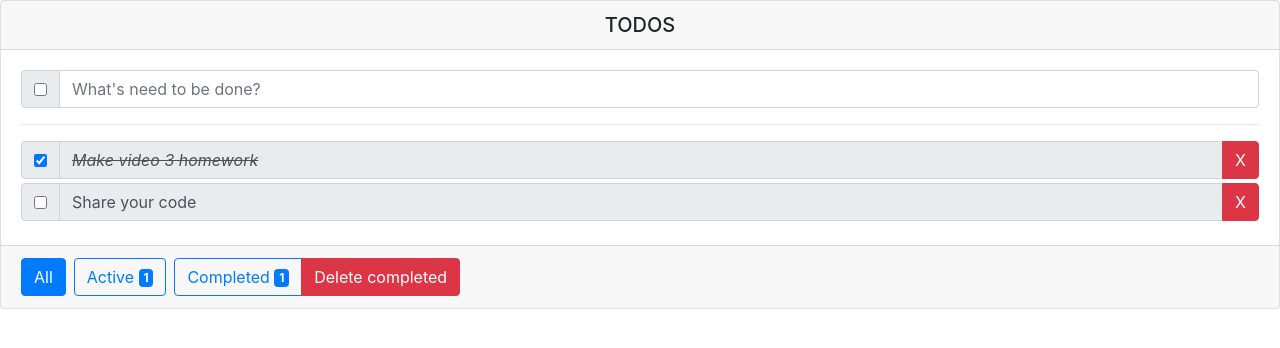
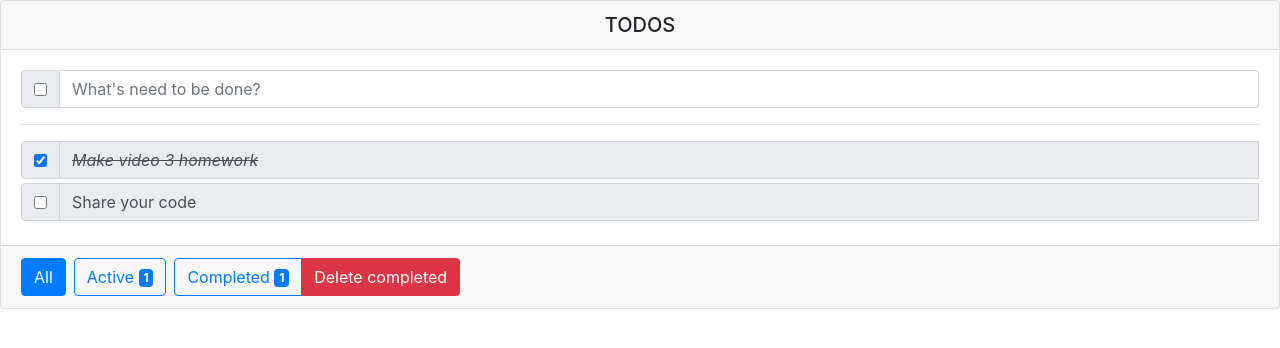
Before and after one commit to deinsandbox/bootcamp-todo3-homework, an Angular app: page / in a window 1280 px wide. Shown: the top 348 px of the page. Built offline with nearby package versions, Linux system fonts and the light colour scheme.

Commit message:
Fix delete over mouse button

```diff
--- a/src/app/delete.directive.ts
+++ b/src/app/delete.directive.ts
@@ -7,12 +7,12 @@ export class DeleteDirective {
   @HostListener('mouseenter')
   onmouseenter() {
     const element = this.elementRef.nativeElement;
-    element.lastElementChild.style.display = null;
+    element.lastElementChild.classList.remove('d-none');
   }
   @HostListener('mouseleave')
   onmouseleave() {
     const element = this.elementRef.nativeElement;
-    element.lastElementChild.style.display = 'none';
+    element.lastElementChild.classList.add('d-none');
   }
 
   constructor(private elementRef: ElementRef) {}
--- a/src/app/task/task.component.html
+++ b/src/app/task/task.component.html
@@ -25,7 +25,7 @@
         [disabled]="task.disabled"
         (keyup.enter)="task.detail = $event.target.value; onEditTask(task)"
         (blur)="task.detail = $event.target.value; onEditTask(task)">
-      <div class="input-group-append">
+      <div class="input-group-append d-none">
         <button class="btn btn-danger"
           type="button"
           (click)="onRemoveTask(task)">X</button>
```
